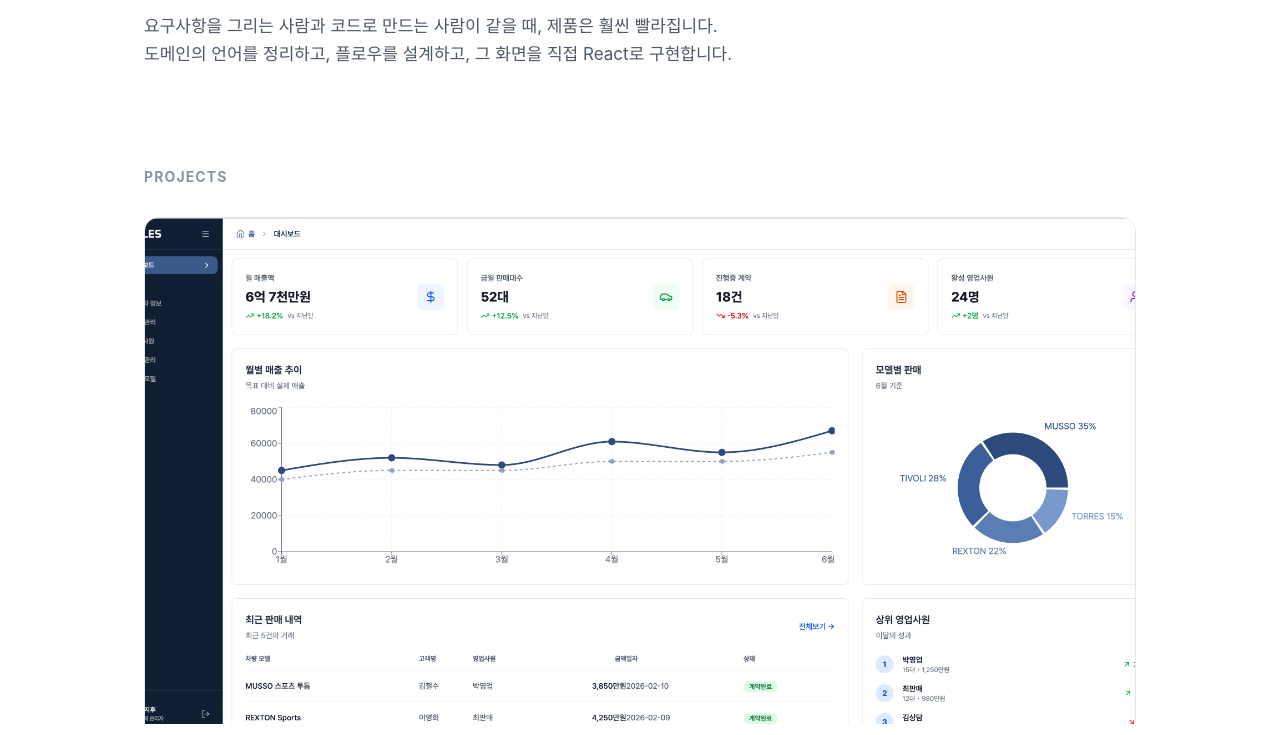
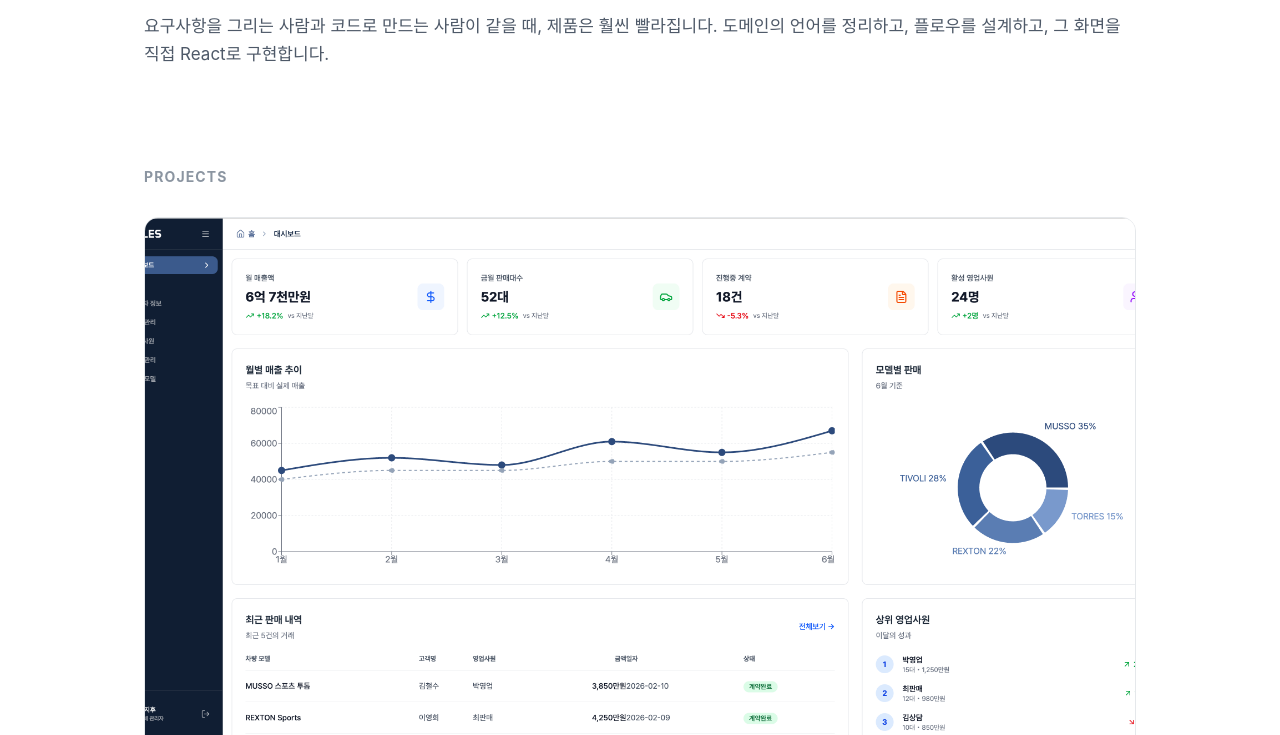
Before and after one commit to uzyhu/uzyhu.github.io, a plain HTML site: page index.html in a window 1280 px wide. Shown: the part 293-1028 px from the top of the page. Drawn offline with Linux system fonts and the light colour scheme; a web font is replaced by a local one.

Commit message:
랜딩 히어로 문단 폭 제한 제거 — 컨테이너 폭에 맞춰 정렬
Co-Authored-By: Claude Fable 5 <noreply@anthropic.com>

```diff
--- a/assets/style.css
+++ b/assets/style.css
@@ -61,7 +61,7 @@ a { color: inherit; text-decoration: none; }
   font-size: clamp(26px, 3.6vw, 38px); font-weight: 800; letter-spacing: -0.02em;
   line-height: 1.35; margin-bottom: 24px;
 }
-.hero p { font-size: 17px; color: var(--ink-soft); max-width: 640px; }
+.hero p { font-size: 17px; color: var(--ink-soft); }
 
 /* ============ Project cards ============ */
 .section-label {
```
